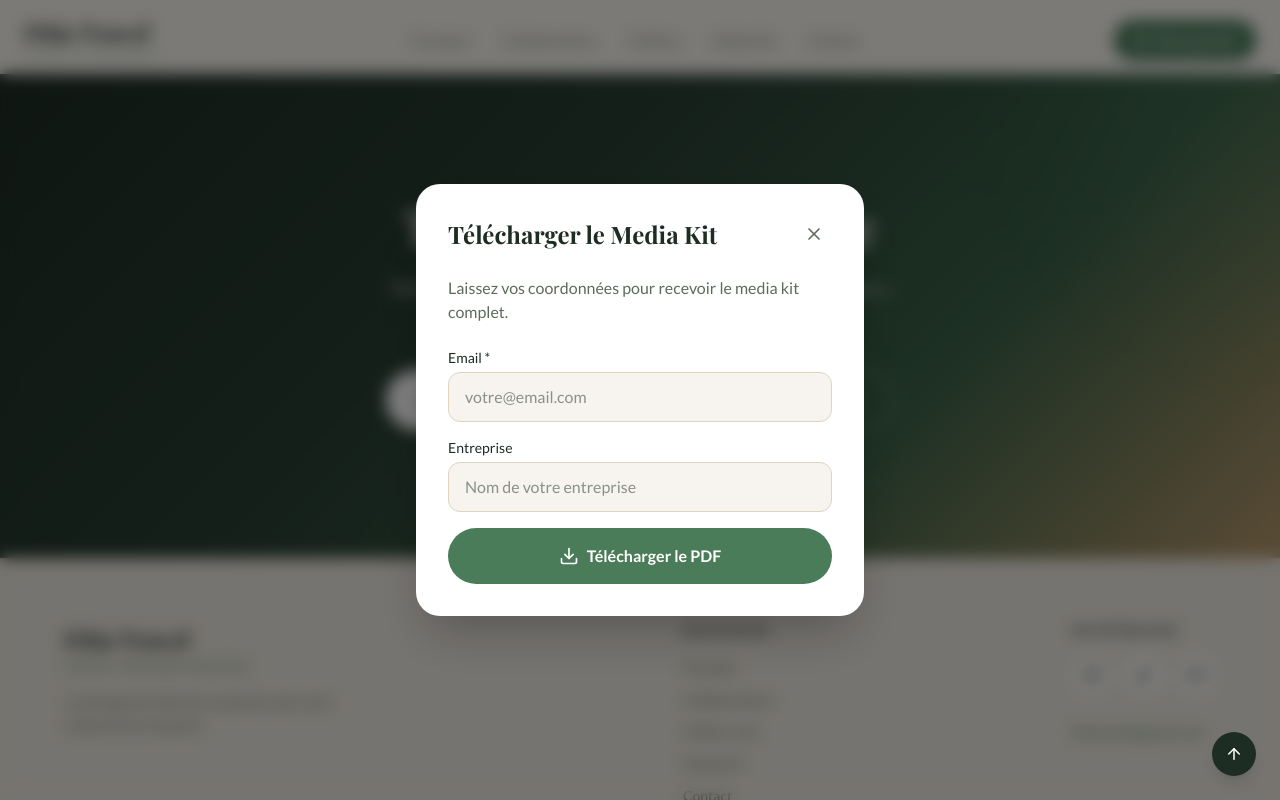
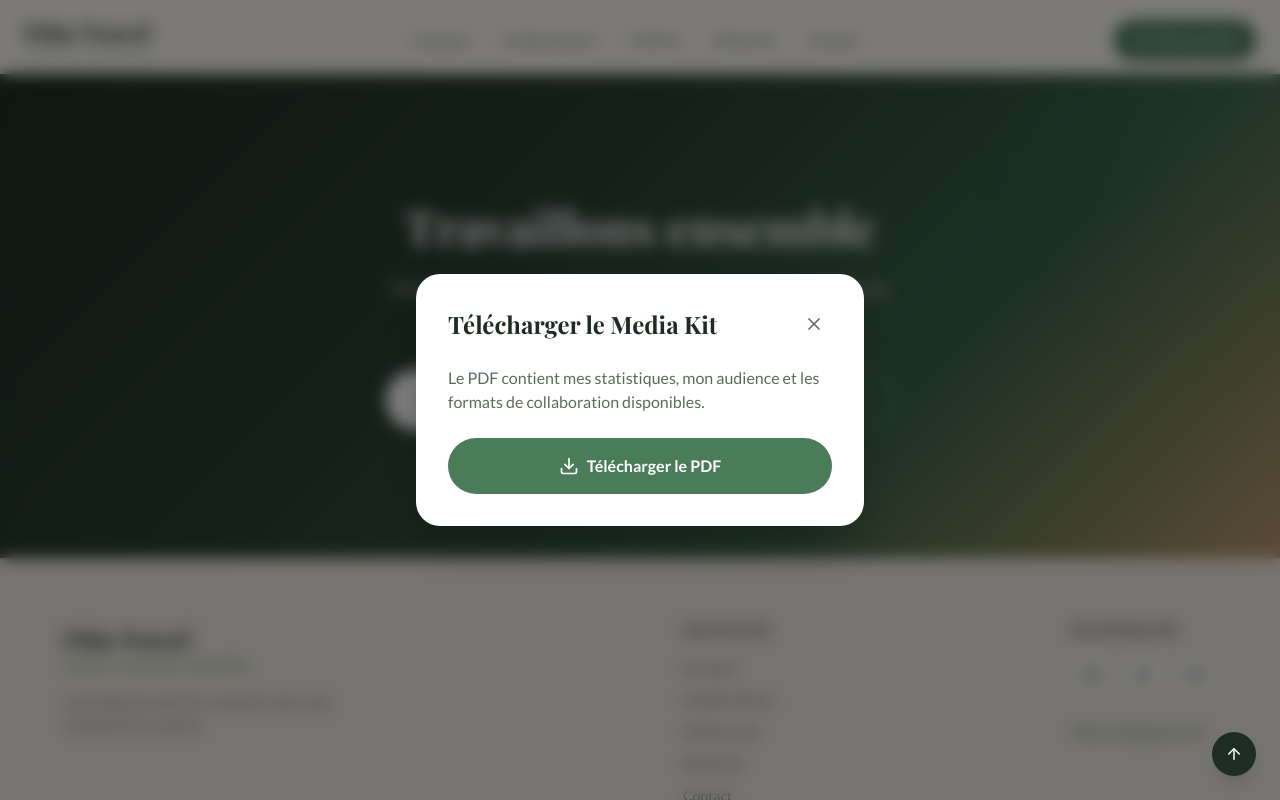
Before and after one commit to fitia04/portfolio-site, a Next.js app: page /media-kit in a window 1280 px wide. Both pictures are taken after a click on the button "Télécharger le Media Kit PDF". Shown: the part 3353-4153 px from the top of the page. Built offline with nearby package versions, Linux system fonts and the light colour scheme; a web font is replaced by a local one.

Commit message:
fix: use next/link for navigation, fix anchors from /media-kit, remove unused email form, add error feedback

```diff
--- a/app/components/Footer.tsx
+++ b/app/components/Footer.tsx
@@ -1,4 +1,5 @@
 import { Instagram, Mail, ArrowUp } from "lucide-react";
+import Link from "next/link";
 
 const TikTokIcon = () => (
   <svg width="20" height="20" viewBox="0 0 24 24" fill="currentColor">
@@ -7,11 +8,11 @@ const TikTokIcon = () => (
 );
 
 const navLinks = [
-  { href: "#about", label: "À propos" },
-  { href: "#collaborations", label: "Collaborations" },
-  { href: "#stats", label: "Chiffres clés" },
+  { href: "/#about", label: "À propos" },
+  { href: "/#collaborations", label: "Collaborations" },
+  { href: "/#stats", label: "Chiffres clés" },
   { href: "/media-kit", label: "Media Kit" },
-  { href: "#contact", label: "Contact" },
+  { href: "/#contact", label: "Contact" },
 ];
 
 const socials = [
@@ -61,12 +62,12 @@ export default function Footer() {
             <ul className="space-y-2">
               {navLinks.map((link) => (
                 <li key={link.href}>
-                  <a
+                  <Link
                     href={link.href}
                     className="text-sm text-[#5C6B5C] hover:text-[#4A7C59] transition-colors"
                   >
                     {link.label}
-                  </a>
+                  </Link>
                 </li>
               ))}
             </ul>
--- a/app/components/Navbar.tsx
+++ b/app/components/Navbar.tsx
@@ -3,6 +3,8 @@
 import { useState, useEffect } from "react";
 import { motion, AnimatePresence } from "framer-motion";
 import { Menu, X, FileText } from "lucide-react";
+import Link from "next/link";
+import { usePathname } from "next/navigation";
 
 const links = [
   { href: "#about", label: "À propos" },
@@ -12,15 +14,43 @@ const links = [
   { href: "#contact", label: "Contact" },
 ];
 
+function NavLink({ href, className, onClick, children }: {
+  href: string;
+  className: string;
+  onClick?: () => void;
+  children: React.ReactNode;
+}) {
+  const pathname = usePathname();
+  const isAnchor = href.startsWith("#");
+  const resolvedHref = isAnchor && pathname !== "/" ? `/${href}` : href;
+
+  if (!isAnchor) {
+    return (
+      <Link href={resolvedHref} className={className} onClick={onClick}>
+        {children}
+      </Link>
+    );
+  }
+
+  return (
+    <a href={resolvedHref} className={className} onClick={onClick}>
+      {children}
+    </a>
+  );
+}
+
 export default function Navbar() {
   const [scrolled, setScrolled] = useState(false);
   const [menuOpen, setMenuOpen] = useState(false);
+  const pathname = usePathname();
 
   useEffect(() => {
     const onScroll = () => setScrolled(window.scrollY > 40);
     window.addEventListener("scroll", onScroll);
     return () => window.removeEventListener("scroll", onScroll);
   }, []);
+
+  const contactHref = pathname !== "/" ? "/#contact" : "#contact";
 
   return (
     <motion.nav
@@ -35,7 +65,7 @@ export default function Navbar() {
     >
       <div className="max-w-7xl mx-auto px-6 py-4 flex items-center justify-between">
         {/* Logo */}
-        <a href="#" className="flex flex-col leading-tight">
+        <Link href="/" className="flex flex-col leading-tight">
           <span
             className="text-2xl font-bold text-[#1E2D24]"
             style={{ fontFamily: "var(--font-serif)" }}
@@ -45,31 +75,31 @@ export default function Navbar() {
           <span className="text-xs tracking-[0.2em] text-[#4A7C59] uppercase font-light">
             Food & Voyages
           </span>
-        </a>
+        </Link>
 
         {/* Desktop links */}
         <ul className="hidden md:flex items-center gap-8">
           {links.map((link) => (
             <li key={link.href}>
-              <a
+              <NavLink
                 href={link.href}
                 className="text-[#5C6B5C] hover:text-[#4A7C59] transition-colors duration-300 text-sm tracking-wide font-medium relative group"
               >
                 {link.label}
                 <span className="absolute -bottom-1 left-0 w-0 h-0.5 bg-[#4A7C59] transition-all duration-300 group-hover:w-full" />
-              </a>
+              </NavLink>
             </li>
           ))}
         </ul>
 
         {/* CTA button */}
-        <a
-          href="#contact"
+        <Link
+          href={contactHref}
           className="hidden md:inline-flex items-center gap-2 bg-[#4A7C59] text-white px-5 py-2.5 rounded-full text-sm font-semibold hover:bg-[#3A6147] transition-all duration-300 shadow-md hover:shadow-lg hover:-translate-y-0.5"
         >
           <FileText size={14} />
           Devis gratuit
-        </a>
+        </Link>
 
         {/* Mobile burger */}
         <button
@@ -93,24 +123,24 @@ export default function Navbar() {
             <ul className="flex flex-col gap-4 pt-4">
               {links.map((link) => (
                 <li key={link.href}>
-                  <a
+                  <NavLink
                     href={link.href}
                     onClick={() => setMenuOpen(false)}
                     className="text-[#1E2D24] hover:text-[#4A7C59] transition-colors font-medium"
                   >
                     {link.label}
-                  </a>
+                  </NavLink>
                 </li>
               ))}
               <li>
-                <a
-                  href="#contact"
+                <Link
+                  href={contactHref}
                   onClick={() => setMenuOpen(false)}
                   className="inline-block bg-[#4A7C59] text-white px-5 py-2.5 rounded-full text-sm font-semibold"
                 >
                   <FileText size={14} />
-          Devis gratuit
-                </a>
+                  Devis gratuit
+                </Link>
               </li>
             </ul>
           </motion.div>
--- a/app/media-kit/components/DownloadCTA.tsx
+++ b/app/media-kit/components/DownloadCTA.tsx
@@ -2,7 +2,7 @@
 
 import { motion, useInView, AnimatePresence } from "framer-motion";
 import { useRef, useState } from "react";
-import { Download, Mail, X, CheckCircle, Loader2 } from "lucide-react";
+import { Download, Mail, X, CheckCircle, Loader2, AlertCircle } from "lucide-react";
 import Link from "next/link";
 
 interface DownloadCTAProps {
@@ -14,14 +14,13 @@ interface DownloadCTAProps {
 export default function DownloadCTA({ showModal, onOpenModal, onCloseModal }: DownloadCTAProps) {
   const ref = useRef(null);
   const inView = useInView(ref, { once: true, margin: "-80px" });
-  const [email, setEmail] = useState("");
-  const [company, setCompany] = useState("");
   const [loading, setLoading] = useState(false);
   const [success, setSuccess] = useState(false);
+  const [error, setError] = useState(false);
 
-  const handleDownload = async (e: React.FormEvent) => {
-    e.preventDefault();
+  const handleDownload = async () => {
     setLoading(true);
+    setError(false);
 
     try {
       const response = await fetch("/api/media-kit/pdf");
@@ -39,11 +38,9 @@ export default function DownloadCTA({ showModal, onOpenModal, onCloseModal }: Do
       setTimeout(() => {
         onCloseModal();
         setSuccess(false);
-        setEmail("");
-        setCompany("");
       }, 2000);
-    } catch (error) {
-      console.error("Download error:", error);
+    } catch {
+      setError(true);
     } finally {
       setLoading(false);
     }
@@ -104,6 +101,9 @@ export default function DownloadCTA({ showModal, onOpenModal, onCloseModal }: Do
             exit={{ opacity: 0 }}
             className="fixed inset-0 z-50 flex items-center justify-center p-4 bg-black/50 backdrop-blur-sm"
             onClick={onCloseModal}
+            role="dialog"
+            aria-modal="true"
+            aria-labelledby="download-modal-title"
           >
             <motion.div
               initial={{ opacity: 0, scale: 0.95, y: 20 }}
@@ -130,6 +130,7 @@ export default function DownloadCTA({ showModal, onOpenModal, onCloseModal }: Do
                 <>
                   <div className="flex justify-between items-center mb-6">
                     <h3
+                      id="download-modal-title"
                       className="text-2xl font-bold text-[var(--color-text)]"
                       style={{ fontFamily: "var(--font-serif)" }}
                     >
@@ -144,37 +145,18 @@ export default function DownloadCTA({ showModal, onOpenModal, onCloseModal }: Do
                   </div>
 
                   <p className="text-[var(--color-text-light)] mb-6">
-                    Laissez vos coordonnées pour recevoir le media kit complet.
+                    Le PDF contient mes statistiques, mon audience et les formats de collaboration disponibles.
                   </p>
 
-                  <form onSubmit={handleDownload} className="space-y-4">
-                    <div>
-                      <label className="block text-sm font-medium text-[var(--color-text)] mb-1">
-                        Email *
-                      </label>
-                      <input
-                        type="email"
-                        required
-                        value={email}
-                        onChange={(e) => setEmail(e.target.value)}
-                        placeholder="votre@email.com"
-                        className="w-full px-4 py-3 rounded-xl border border-[var(--color-accent)] bg-[var(--color-bg)] text-[var(--color-text)] focus:outline-none focus:ring-2 focus:ring-[var(--color-primary)]"
-                      />
+                  {error && (
+                    <div className="flex items-center gap-2 mb-4 p-3 bg-red-50 text-red-700 rounded-xl text-sm">
+                      <AlertCircle size={16} />
+                      Une erreur est survenue. Veuillez réessayer.
                     </div>
-                    <div>
-                      <label className="block text-sm font-medium text-[var(--color-text)] mb-1">
-                        Entreprise
-                      </label>
-                      <input
-                        type="text"
-                        value={company}
-                        onChange={(e) => setCompany(e.target.value)}
-                        placeholder="Nom de votre entreprise"
-                        className="w-full px-4 py-3 rounded-xl border border-[var(--color-accent)] bg-[var(--color-bg)] text-[var(--color-text)] focus:outline-none focus:ring-2 focus:ring-[var(--color-primary)]"
-                      />
-                    </div>
+                  )}
+
                   <button
-                      type="submit"
+                    onClick={handleDownload}
                     disabled={loading}
                     className="w-full flex items-center justify-center gap-2 px-8 py-4 bg-[var(--color-primary)] text-white rounded-full font-semibold hover:bg-[var(--color-primary-dark)] transition-all duration-300 disabled:opacity-50"
                   >
@@ -185,7 +167,6 @@ export default function DownloadCTA({ showModal, onOpenModal, onCloseModal }: Do
                     )}
                     {loading ? "Génération en cours..." : "Télécharger le PDF"}
                   </button>
-                  </form>
                 </>
               )}
             </motion.div>
```
Lines whose indentation alone changed are shown as unchanged.
